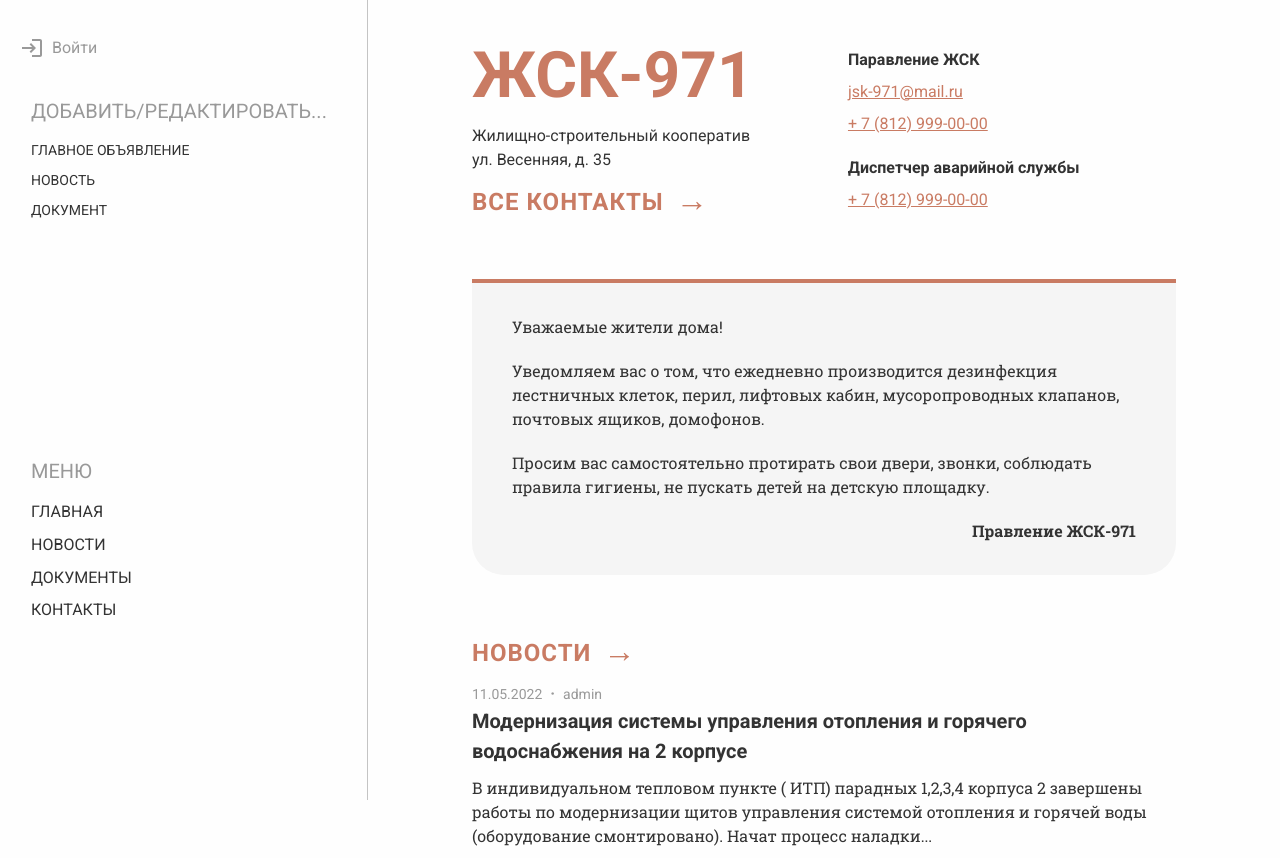
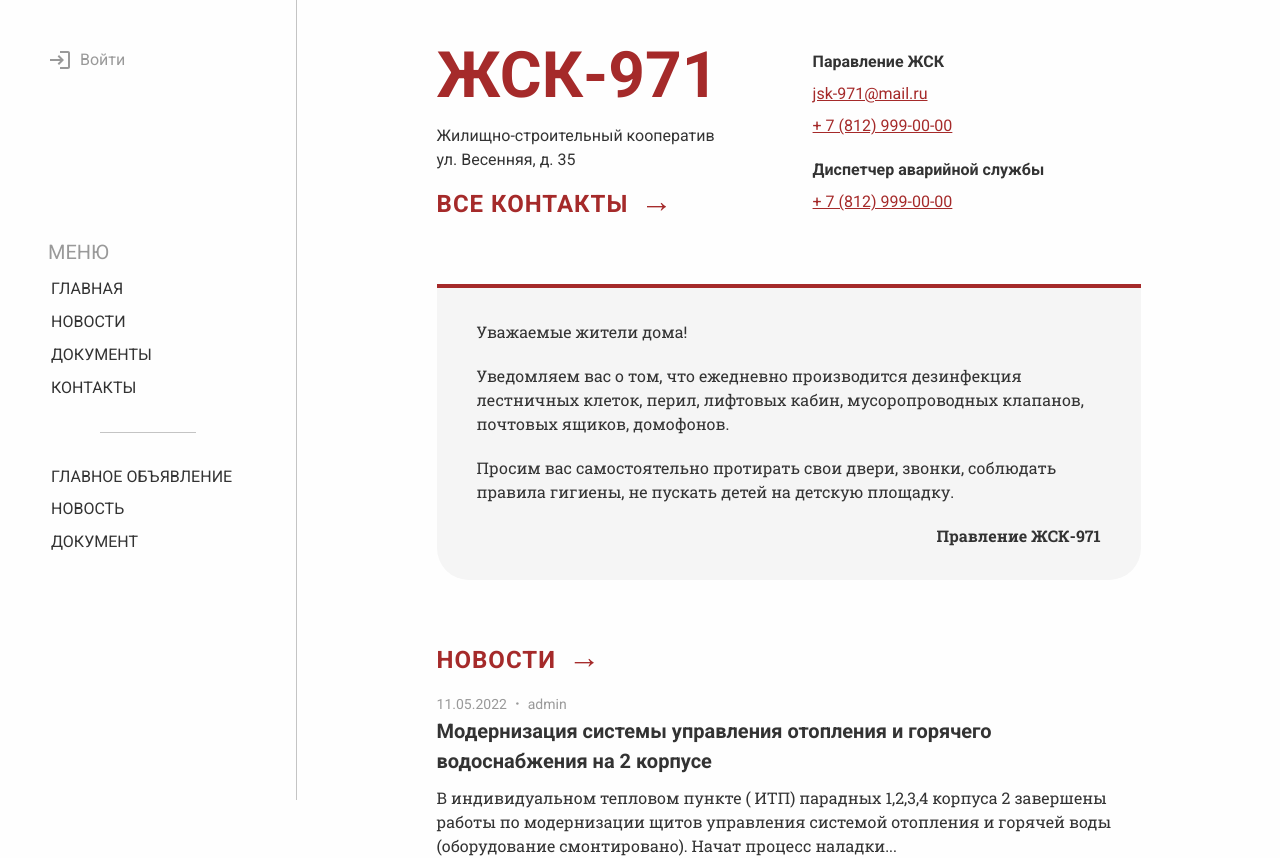
Before and after one commit to ianinazarenko/jsk-website, a React (Create React App) app in the folder client/: page / in a window 1280 px wide. Shown: the top 858 px of the page. Built offline with nearby package versions, Linux system fonts and the light colour scheme.

Commit message:
FE: new colors & NotFound page

```diff
--- a/client/src/components/common/AppLink.tsx
+++ b/client/src/components/common/AppLink.tsx
@@ -5,28 +5,45 @@ export default function AppLink({ title, to }: { title: string; to: string }) {
   return (
     <Link to={to}>
       <Container>
-        <div className='title'>{title.toLocaleUpperCase()}</div>
-        <div className='arraw'>&rarr;</div>
+        <span className='title'>{title.toLocaleUpperCase()}</span>
+        <span className='arraw'>&rarr;</span>
       </Container>
     </Link>
   )
 }
 
 const Container = styled.div`
-  padding: 0.75rem 0;
+  display: inline-block;
+  position: relative;
+  margin: 0.75rem 0;
+  padding: 0.25rem 0;
+  color: var(--clr-dark);
   font-weight: 700;
   font-size: 1.5rem;
-  color: var(--clr-dark);
   line-height: 2rem;
-  display: flex;
-  align-items: center;
   cursor: pointer;
-  /* transition */
   transition: var(--transition);
 
-  /* think about hover over contaner or text? */
-  &:hover {
-    color: var(--clr-primary);
+  &:after {
+    content: '';
+    width: 100%;
+    height: 3px;
+    position: absolute;
+    bottom: 0;
+    left: 0;
+    background-color: var(--clr-dark);
+    transform: scaleX(0);
+    transform-origin: bottom right;
+    transition: transform 0.25s ease-out;
+  }
+
+  &:hover:after {
+    transform: scaleX(1);
+    transform-origin: bottom left;
+  }
+
+  span {
+    line-height: 1.5rem;
   }
 
   .title {
--- a/client/src/components/common/DesktopSidebar.tsx
+++ b/client/src/components/common/DesktopSidebar.tsx
@@ -36,21 +36,6 @@ export default function DesktopSidebar() {
         )}
       </section>
 
-      <section className='sub-menu-container'>
-        <h3>Добавить/Редактировать...</h3>
-        <ul>
-          <Link to='/'>
-            <li className='g--hover-link'>Главное объявление</li>
-          </Link>
-          <Link to='/news'>
-            <li className='g--hover-link'>Новость</li>
-          </Link>
-          <Link to='/documents'>
-            <li className='g--hover-link'>Документ</li>
-          </Link>
-        </ul>
-      </section>
-
       <section className='menu-container'>
         <h3>Меню</h3>
         <ul>
@@ -67,7 +52,21 @@ export default function DesktopSidebar() {
             <li className='g--hover-link'>Контакты</li>
           </Link>
         </ul>
+        <hr className='divider' />
+        <ul>
+          <Link to='/announcement/add'>
+            <li className='g--hover-link'>Главное объявление</li>
+          </Link>
+          <Link to='/news/add'>
+            <li className='g--hover-link'>Новость</li>
+          </Link>
+          <Link to='/documents/add'>
+            <li className='g--hover-link'>Документ</li>
+          </Link>
+        </ul>
       </section>
+
+      <section className='ballast-container'>{/* Dummy section */}</section>
     </Wrapper>
   )
 }
@@ -76,30 +75,24 @@ const Wrapper = styled.aside`
   display: none;
 
   @media (min-width: 1170px) {
+    min-width: 18rem;
+    max-width: 28rem;
+    height: 100vh;
+    padding: 2rem 3rem;
     display: block;
     position: sticky;
     top: 0;
-    height: 100vh;
     background-color: var(--clr-white);
     border-right: 1px solid #c4c4c4;
     display: grid;
-    grid-template-rows: auto 1fr 1fr;
+    grid-template-rows: 10% 1fr 10%;
     row-gap: 2rem;
-    padding: 1.25rem;
-    padding-right: 2rem;
 
     h3 {
       color: var(--clr-gray);
       font-weight: 400;
       text-transform: uppercase;
-      padding: 0.25rem 0.5rem;
-      border-left: 3px solid transparent;
     }
-
-    /* h3,
-    ul {
-      text-align: right;
-    } */
 
     /* ACCOUNT */
     .account-container {
@@ -157,9 +150,18 @@ const Wrapper = styled.aside`
     /* MAIN MENU */
     .menu-container {
       font-size: 1rem;
+      align-self: center;
 
       li {
         text-transform: uppercase;
+      }
+
+      .divider {
+        width: 6rem;
+        height: 1px;
+        margin: 2rem auto;
+        border: none;
+        border-top: 1px solid #c4c4c4;
       }
     }
 
--- a/client/src/components/common/Footer.tsx
+++ b/client/src/components/common/Footer.tsx
@@ -6,11 +6,11 @@ export default function Footer() {
 
 const Wrapper = styled.footer`
   color: var(--clr-dark);
-  background-color: var(--clr-light);
+  background-color: var(--clr-whitesmoke);
   text-align: center;
   padding: 1rem 1.25rem;
 
-  @media (min-width: 768px) {
+  @media (min-width: 1170px) {
     margin-top: 2rem;
     background-color: var(--clr-whitesmoke);
   }
--- a/client/src/components/common/MobileSidebar.tsx
+++ b/client/src/components/common/MobileSidebar.tsx
@@ -44,6 +44,7 @@ export default function MobileSidebar() {
 }
 
 const Container = styled.nav`
+  margin-top: 1rem;
   background-color: var(--clr-dark);
   color: var(--clr-white);
   display: flex;
@@ -79,7 +80,7 @@ const Container = styled.nav`
     }
 
     .MuiTabs-indicatorSpan {
-      background-color: var(--clr-light);
+      background-color: var(--clr-whitesmoke);
       width: 1.5rem;
       width: '100%';
       border-top-left-radius: 0.25rem;
--- a/client/src/pages/NotFound.tsx
+++ b/client/src/pages/NotFound.tsx
@@ -1,3 +1,81 @@
+import styled from 'styled-components'
+import { ContactsShort } from '../components/common'
+import { ReactComponent as NotFoundImg } from '../assets/img/not_found.svg'
+import { Button } from '@mui/material'
+import { Link } from 'react-router-dom'
+
 export default function NotFound() {
-  return <div>NotFound</div>
+  return (
+    <Wrapper>
+      <div>
+        <div className='picture'>
+          <NotFoundImg />
+        </div>
+        <div className='content'>
+          <div className='error-code'>404</div>
+          <h1>Хм, здесь ничего нет</h1>
+          <p>Поскребли по сусекам, но не смогли найти такую странцу</p>
+          <Link to={'/'}>
+            <Button className='g--btn' variant='outlined'>
+              На главную
+            </Button>
+          </Link>
+        </div>
+      </div>
+    </Wrapper>
+  )
 }
+
+const Wrapper = styled.div`
+  width: 100%;
+  height: 100%;
+  display: grid;
+  place-items: center;
+  padding: 2rem;
+
+  h1 {
+    color: var(--clr-dark);
+    margin: 0;
+    line-height: 1;
+  }
+
+  .error-code {
+    color: var(--clr-dark);
+    font-size: 5rem;
+    font-weight: bold;
+    line-height: 1;
+  }
+
+  .picture {
+    display: none;
+  }
+
+  .content {
+    display: grid;
+    grid-template-columns: 1fr;
+    grid-template-rows: repeat(3, auto);
+    row-gap: 1rem;
+    max-width: 30rem;
+  }
+
+  @media (min-width: 768px) {
+    padding: 0;
+    display: grid;
+    grid-template-columns: 1fr;
+    grid-template-rows: 1fr auto;
+
+    .error-code {
+      display: none;
+    }
+
+    .picture {
+      display: block;
+      max-width: 30rem;
+      margin-bottom: 2rem;
+
+      svg {
+        height: auto;
+      }
+    }
+  }
+`
--- a/client/src/pages/UnderConstruction.tsx
+++ b/client/src/pages/UnderConstruction.tsx
@@ -2,6 +2,7 @@ import styled from 'styled-components'
 import { ContactsShort } from '../components/common'
 import { ReactComponent as UnderConstructionImg } from '../assets/img/under_construction.svg'
 import { Button } from '@mui/material'
+import { Link } from 'react-router-dom'
 
 export default function UnderConstruction({ h1 }: { h1: string }) {
   return (
@@ -24,7 +25,11 @@ export default function UnderConstruction({ h1 }: { h1: string }) {
             />
             <ContactsShort title='Диспетчер аварийной службы' phone='+ 7 (812) 999-00-00' />
             <div>
-              <Button>На главную</Button>
+              <Link to='/'>
+                <Button className='g--btn' variant='outlined'>
+                  На главную
+                </Button>
+              </Link>
             </div>
           </div>
         </div>
--- a/client/src/styles.css
+++ b/client/src/styles.css
@@ -21,9 +21,17 @@ html {
 
   /* colors */
   --clr-text: #333;
+  /* |-> old colors */
   --clr-primary: #ffab91;
-  --clr-light: #ffddc1;
-  --clr-dark: #c97b63;
+  /* --clr-light: #ffddc1; */
+  /* --clr-dark: #c97b63; */
+  /* <-| old colors */
+  /* |-> new colors */
+  --clr-light: lightcoral;
+  --clr-dark: brown;
+  /* --clr-dark: #a52a2a; */
+  /* <-| new colors */
+  --clr-button-bg: rgba(201, 123, 99, 0.1);
   --clr-white: #fefefe;
   --clr-gray: #999999;
   --clr-primary-transparent: rgba(255, 221, 193, 0.2);
@@ -43,7 +51,22 @@ body {
   background-color: var(--clr-white);
 }
 
-/* new */
+a {
+  text-decoration: none;
+  color: var(--clr-text);
+}
+
+li {
+  list-style: none;
+}
+
+img,
+svg {
+  width: 100%;
+  display: block;
+  -o-object-fit: cover;
+  object-fit: cover;
+}
 
 h1,
 h2,
@@ -97,21 +120,14 @@ p.g--reading-text {
   cursor: pointer;
 }
 
-a {
-  text-decoration: none;
-  color: var(--clr-text);
+button.g--btn {
+  color: var(--clr-dark);
+  border: 1px solid var(--clr-dark);
 }
 
-li {
-  list-style: none;
-}
-
-img,
-svg {
-  width: 100%;
-  display: block;
-  -o-object-fit: cover;
-  object-fit: cover;
+button.g--btn:hover {
+  border-color: var(--clr-dark);
+  background-color: var(--clr-button-bg);
 }
 
 .g--section {
@@ -167,12 +183,13 @@ svg {
     cursor: pointer;
     border-left: 3px solid transparent;
     margin: 0.55rem 0;
-    padding: 0 0.5rem;
+    margin-left: -1rem;
+    padding: 0 1rem;
     transition: var(--transition);
   }
 
   .g--hover-link:hover {
-    border-color: var(--clr-primary);
+    border-color: var(--clr-dark);
   }
 }
 @media screen and (min-width: 1920px) {
```
Also changed, not shown: client/src/assets/img/not_found.svg (added), client/src/assets/img/under_construction.svg.
